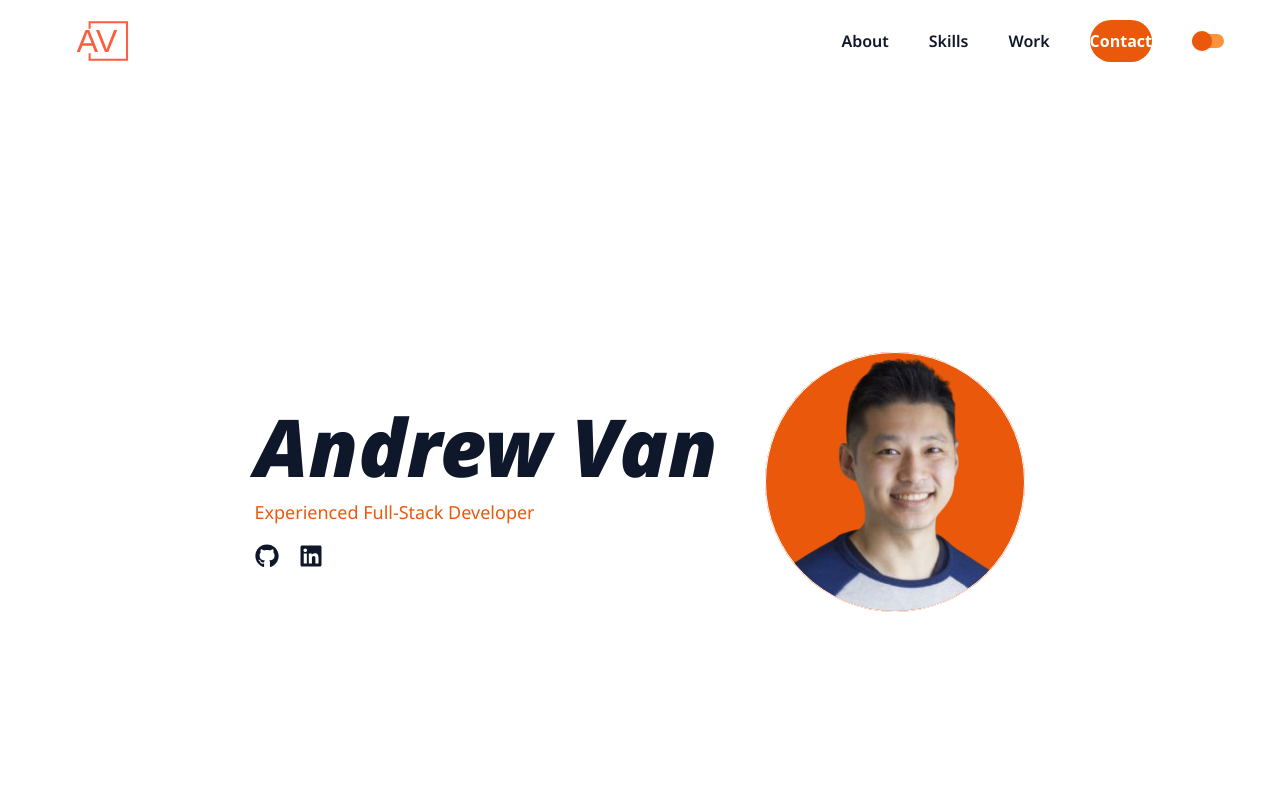
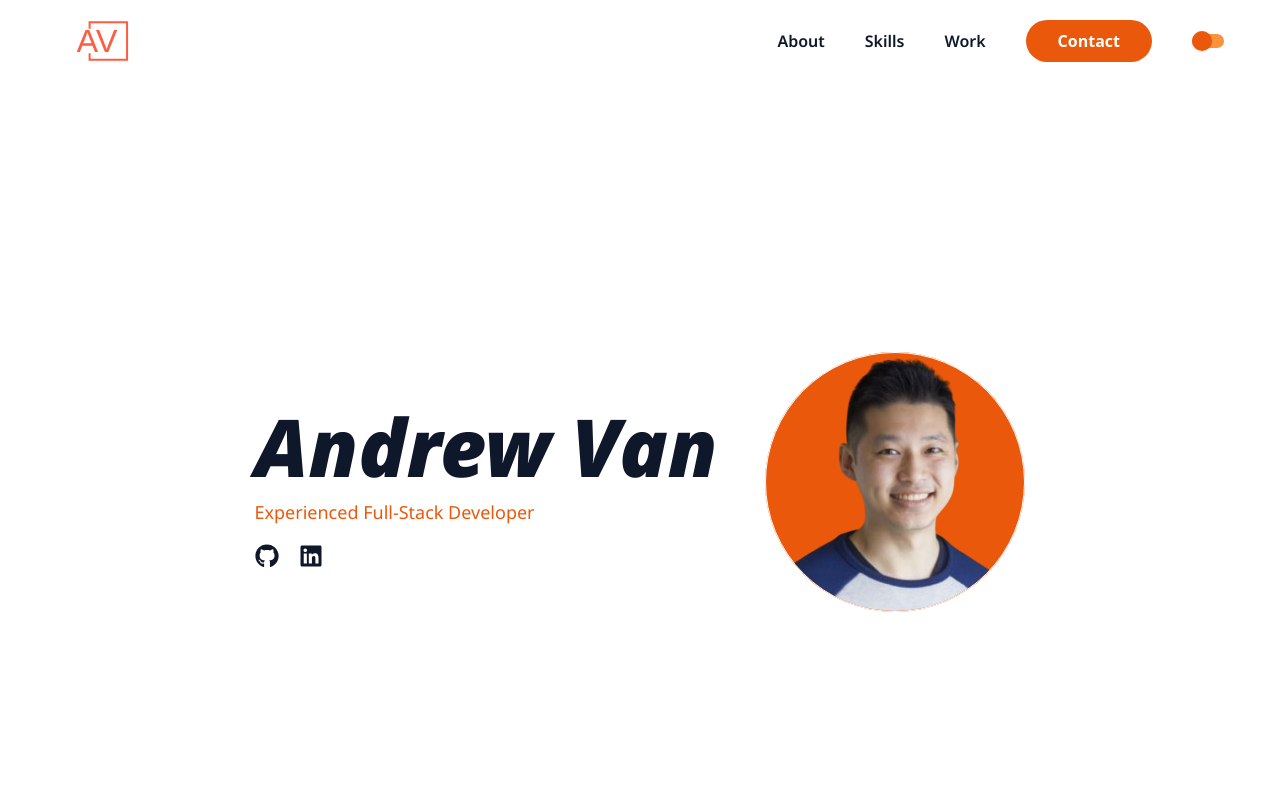
Before and after one commit to avan3/avan3.github.io, a React (Vite) app: page / in a window 1280 px wide. Shown: the top 800 px of the page. Built offline with nearby package versions, Linux system fonts and the light colour scheme.

Commit message:
force px-8 to load for button component

```diff
--- a/src/components/Navbar.jsx
+++ b/src/components/Navbar.jsx
@@ -37,7 +37,7 @@ const Navbar = () => {
           ))}
         </ul>
         <a className="mr-10" href="#contact">
-          <Button className="bg-primary text-white">Contact</Button>
+          <Button className="bg-primary text-white px-8">Contact</Button>
         </a>
         <DarkMode />
       </span>
```
